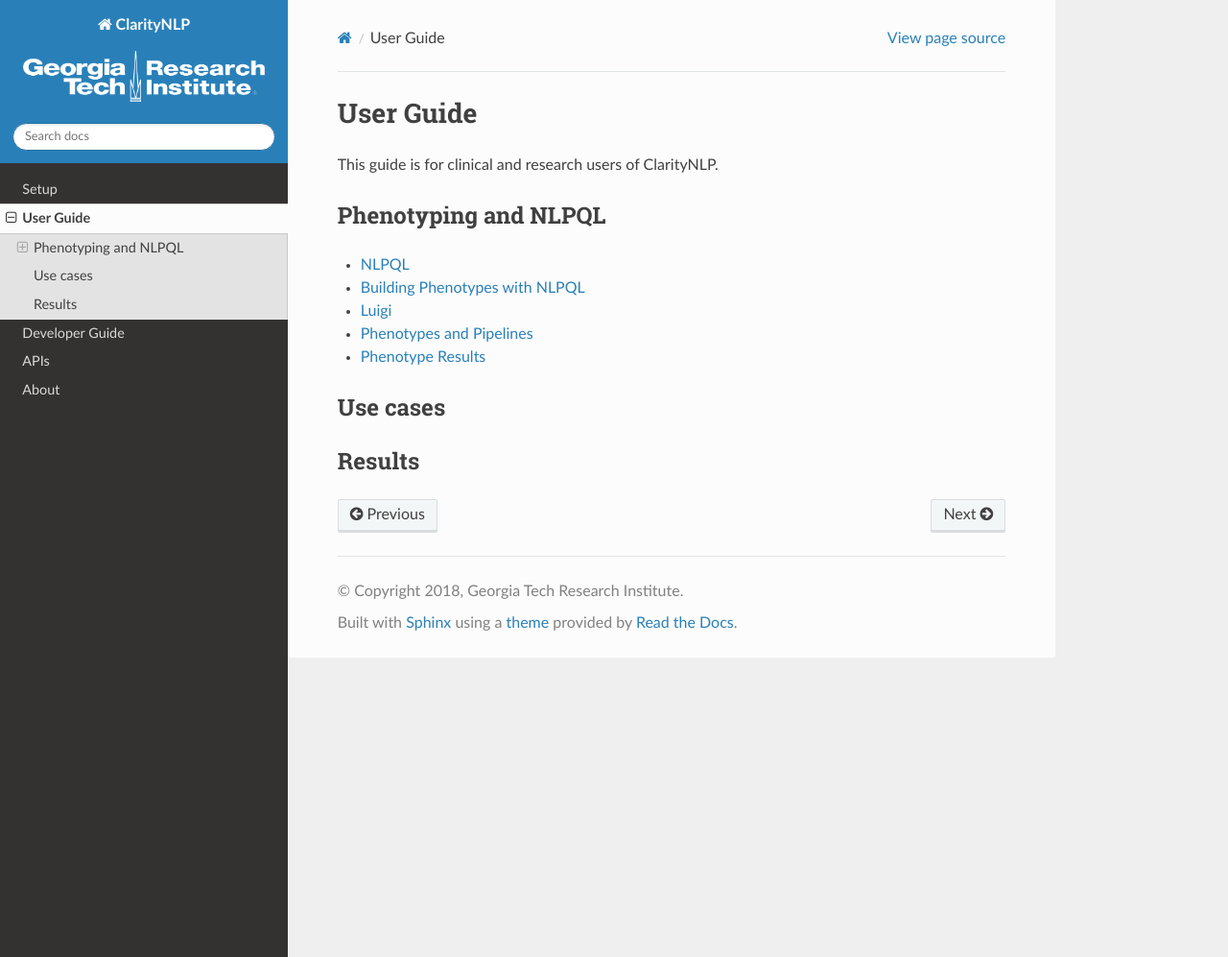
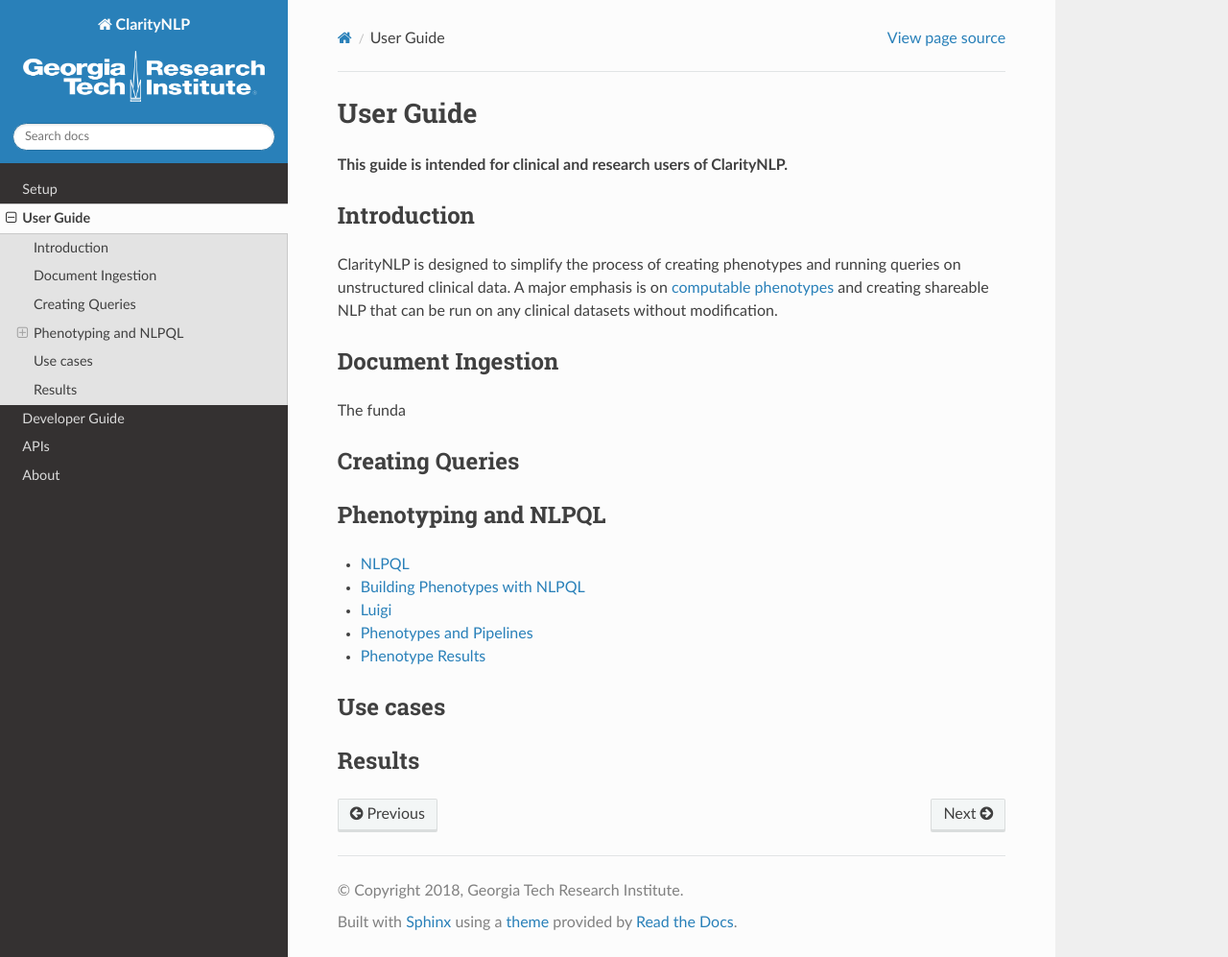
Before and after one commit to ClarityNLP/ClarityNLP, a Sphinx documentation site: the page built from docs/user_guide/index.rst, in a window 1280 px wide and 997 px high. Shown: the whole window at 96% size. Built offline with Sphinx 7.4.7 and the Read the Docs theme 2.0.0, drawn with Linux system fonts in a browser that asks for light colours; pages that are not in the unit, such as notebooks, are missing from menus.

Commit message:
Added to header docs

```diff
--- a/docs/user_guide/index.rst
+++ b/docs/user_guide/index.rst
@@ -1,7 +1,21 @@
 User Guide
 ==========
 
-This guide is for clinical and research users of ClarityNLP.
+**This guide is intended for clinical and research users of ClarityNLP.**
+
+Introduction
+------------
+
+ClarityNLP is designed to simplify the process of creating phenotypes and running queries on unstructured clinical data.  A major emphasis is on `computable phenotypes <nlpql.html#what-is-computable-phenotyping>`_ and creating shareable NLP that can be run on any clinical datasets without modification.
+
+Document Ingestion
+------------------
+
+The funda
+
+Creating Queries
+----------------
+
 
 
 Phenotyping and NLPQL
```
